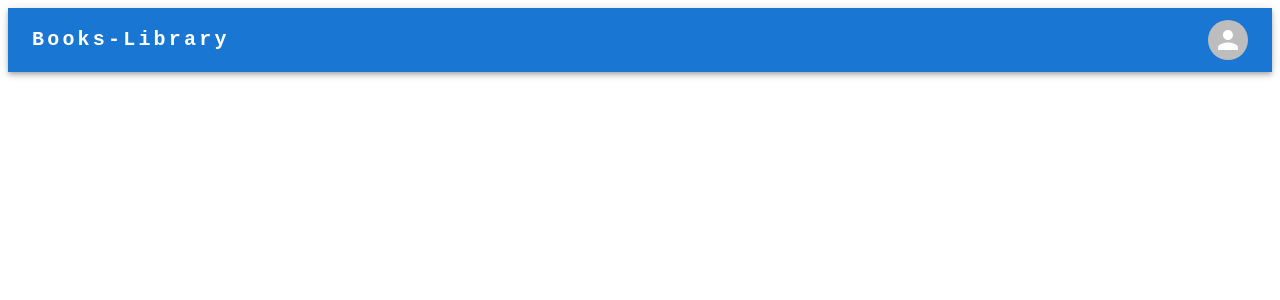
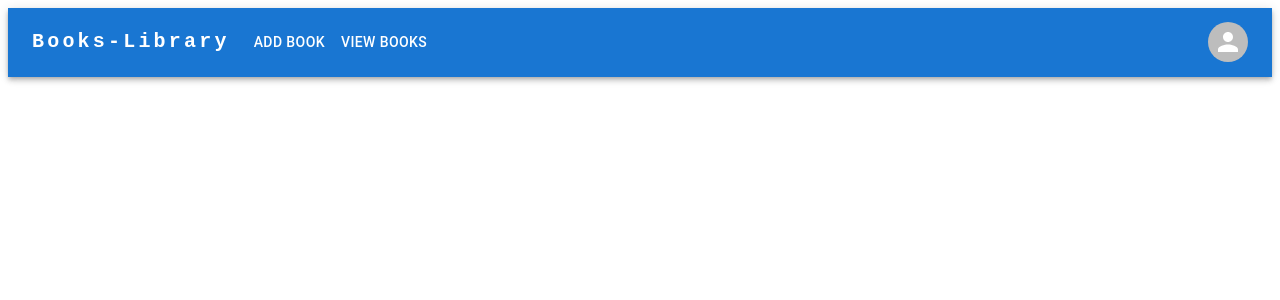
Before and after one commit to zsskar/library-mgmt-without-db, a React (Create React App) app in the folder library-management/: page / in a window 1280 px wide. Shown: the top 300 px of the page. Built offline with nearby package versions, Linux system fonts and the light colour scheme.

Commit message:
header added

```diff
--- a/library-management/src/components/ResponsiveAppBar.jsx
+++ b/library-management/src/components/ResponsiveAppBar.jsx
@@ -91,7 +91,7 @@ function ResponsiveAppBar() {
               }}
             >
               {pages.map((page) => (
-                <MenuItem  component={Link}    to={"/users/2323"} key={page} onClick={handleCloseNavMenu}>
+                <MenuItem  component={Link}  to={page === 'Add Book' ? '/addBook' :'/viewBooks'} onClick={handleCloseNavMenu}>
                   <Typography textAlign="center">{page}</Typography>
                 </MenuItem>
               ))}
@@ -118,12 +118,12 @@ function ResponsiveAppBar() {
           </Typography>
           <Box sx={{ flexGrow: 1, display: { xs: 'none', md: 'flex' } }}>
             {pages.map((page) => (
-              <Button
+              <Button component={Link}  to={page === 'Add Book' ? '/addBook' :'/viewBooks'}
                 key={page}
                 onClick={handleCloseNavMenu}
                 sx={{ my: 2, color: 'white', display: 'block' }}
               >
-
+              {page}
               </Button>
             ))}
           </Box>
```
